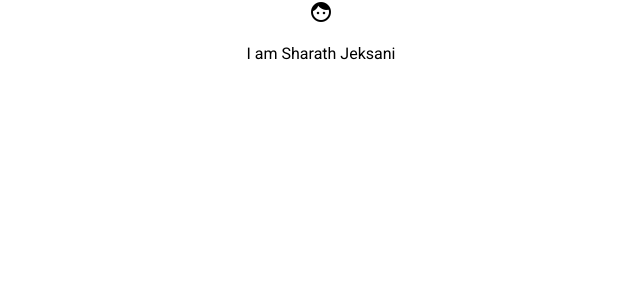
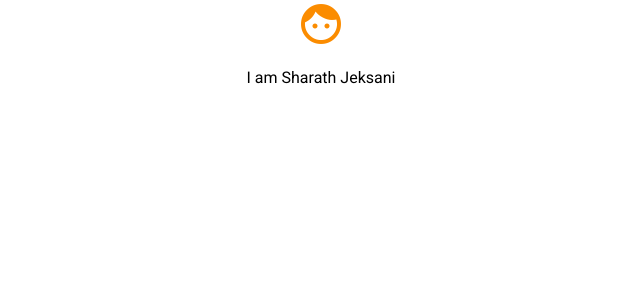
Before and after one commit to sjeksani/my-helpouts, an Angular app: page / in a window 1280 px wide. Shown: the top 300 px of the page, without its empty margins (319-959 px from the left). Built offline with nearby package versions, Linux system fonts and the light colour scheme.

Commit message:
styled topbar

```diff
--- a/src/app/components/topbar.component/topbar.component.css
+++ b/src/app/components/topbar.component/topbar.component.css
@@ -0,0 +1,7 @@
+.material-icons.md-48 {
+     font-size: 48px;
+}
+
+.material-icons.orange600 {
+     color: #FB8C00;
+}
--- a/src/app/components/topbar.component/topbar.component.html
+++ b/src/app/components/topbar.component/topbar.component.html
@@ -1,2 +1,2 @@
-<i class="material-icons">face</i>
+<i class="material-icons md-48 orange600">face</i>
 <p>I am Sharath Jeksani</p>
--- a/src/app/components/topbar.component/topbar.component.ts
+++ b/src/app/components/topbar.component/topbar.component.ts
@@ -4,7 +4,7 @@ import {Component} from '@angular/core';
 @Component({
     selector: 'myhelpouts-top-bar',
     templateUrl: './topbar.component.html',
-    styles: ['./topbar.component.css']
+    styleUrls: ['./topbar.component.css']
 })
 
 export class MyHelpoutsTobBarComponent {
```
